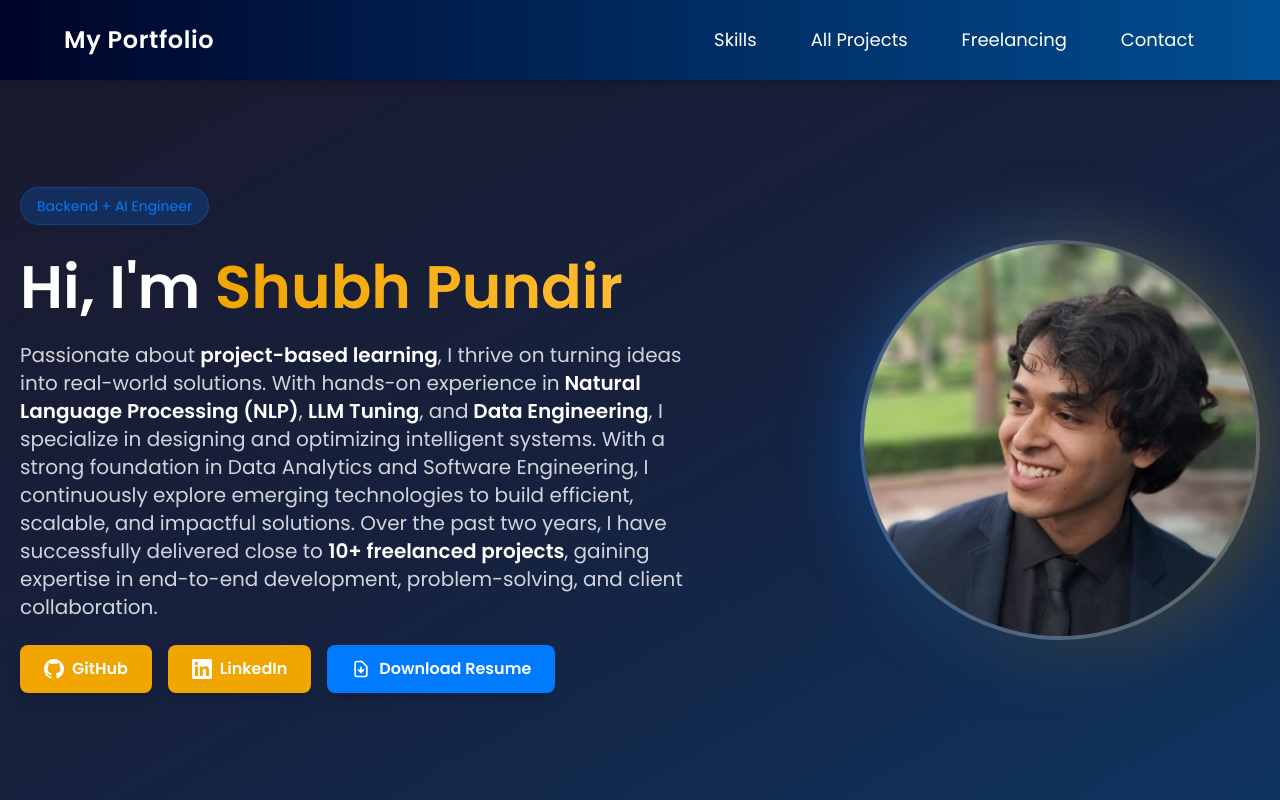
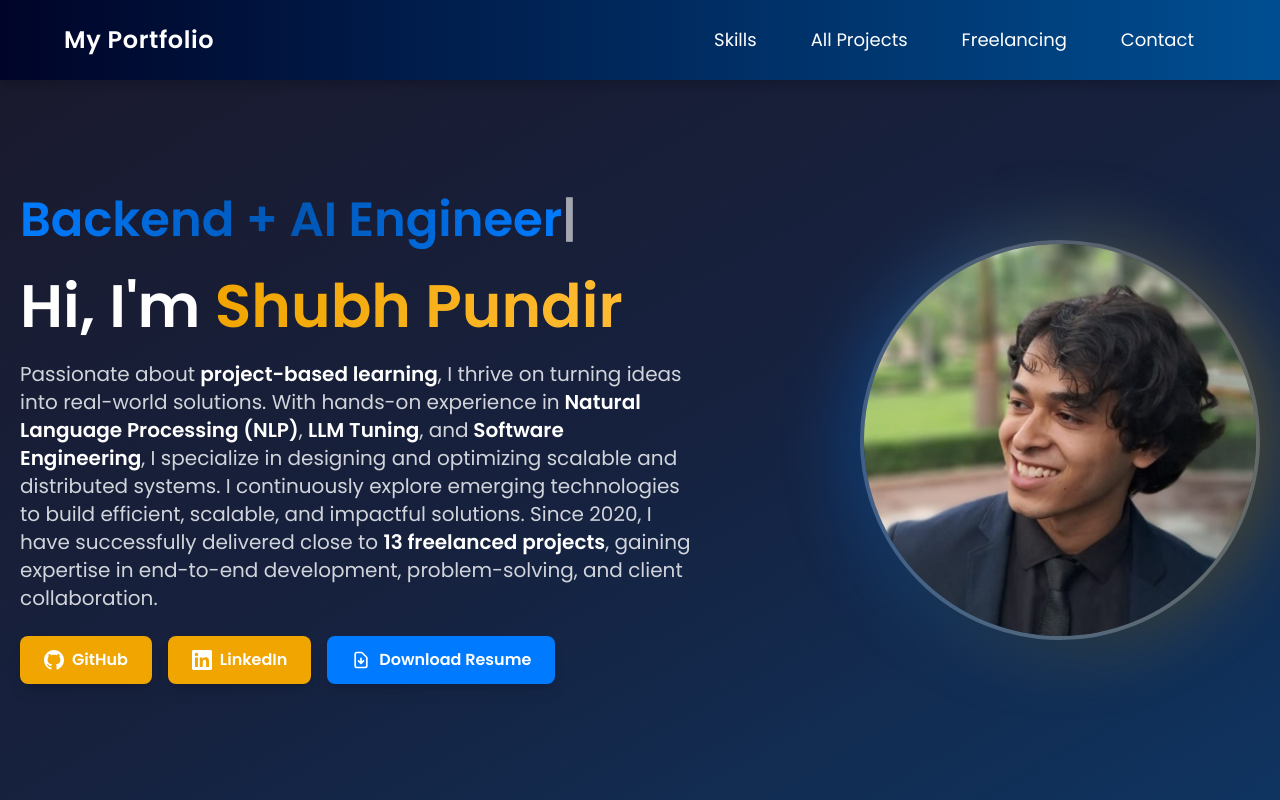
Before and after one commit to ShubhPundir/portfolio, a Next.js app in the folder frontend/: page /portfolio/ in a window 1280 px wide. Shown: the top 800 px of the page. Built offline with nearby package versions, Linux system fonts and the light colour scheme.

Commit message:
dev: refactored Hero Section

```diff
--- a/frontend/src/app/_sections/Hero.tsx
+++ b/frontend/src/app/_sections/Hero.tsx
@@ -1,7 +1,36 @@
+'use client'
+
+import { useState, useEffect, useRef } from 'react'
 import Image from 'next/image'
 import myPhoto from '../../assets/formal-pic.jpg'
 
 const Hero = () => {
+  const [displayedText, setDisplayedText] = useState('')
+  const hasAnimated = useRef(false)
+  const fullText = 'Backend + AI Engineer'
+
+  useEffect(() => {
+    // Only animate on first load
+    if (hasAnimated.current) {
+      setDisplayedText(fullText)
+      return
+    }
+
+    hasAnimated.current = true
+    let currentIndex = 0
+
+    const typingInterval = setInterval(() => {
+      if (currentIndex < fullText.length) {
+        setDisplayedText(fullText.slice(0, currentIndex + 1))
+        currentIndex++
+      } else {
+        clearInterval(typingInterval)
+      }
+    }, 100) // Typing speed: 100ms per character
+
+    return () => clearInterval(typingInterval)
+  }, [fullText])
+
   return (
     <section className="relative flex justify-center py-20 px-5 bg-gradient-to-br from-[#1a1a2e] via-[#16213e] to-[#0f3460] text-white min-h-[90vh] items-center overflow-hidden">
       {/* Background Pattern */}
@@ -16,9 +45,12 @@ const Hero = () => {
 
         {/* LEFT COLUMN — Description + Buttons */}
         <div className="flex-1 flex flex-col space-y-6 min-w-[300px]">
-          <div className="inline-flex items-center gap-2 px-4 py-2 bg-[#007bff]/20 rounded-full border border-[#007bff]/30 mb-2 w-fit">
-            <span className="text-sm font-medium text-[#007bff]">Backend + AI Engineer</span>
-          </div>
+          <h2 className="text-3xl md:text-4xl lg:text-5xl font-bold mb-2 w-fit">
+            <span className="text-transparent bg-clip-text bg-gradient-to-r from-[#007bff] via-[#0056b3] to-[#007bff]">
+              {displayedText}
+            </span>
+            <span className="text-white animate-pulse">|</span>
+          </h2>
 
           <h1 className="text-5xl md:text-6xl font-bold leading-tight">
             Hi, I&apos;m <span className="text-transparent bg-clip-text bg-gradient-to-r from-[#f0a500] to-[#ffbb33]">Shubh Pundir</span>
@@ -28,10 +60,9 @@ const Hero = () => {
             Passionate about <strong className="text-white">project-based learning</strong>, I thrive on turning
             ideas into real-world solutions. With hands-on experience in
             <strong className="text-white"> Natural Language Processing (NLP)</strong>, <strong className="text-white">LLM Tuning</strong>, and
-            <strong className="text-white"> Data Engineering</strong>, I specialize in designing and optimizing intelligent systems.
-            With a strong foundation in Data Analytics and Software Engineering,
+            <strong className="text-white"> Software Engineering</strong>, I specialize in designing and optimizing scalable and distributed systems.
             I continuously explore emerging technologies to build efficient, scalable, and impactful solutions.
-            Over the past two years, I have successfully delivered close to <strong className="text-white">10+ freelanced projects</strong>,
+            Since 2020, I have successfully delivered close to <strong className="text-white">13 freelanced projects</strong>,
             gaining expertise in end-to-end development, problem-solving, and client collaboration.
           </p>
 
```
